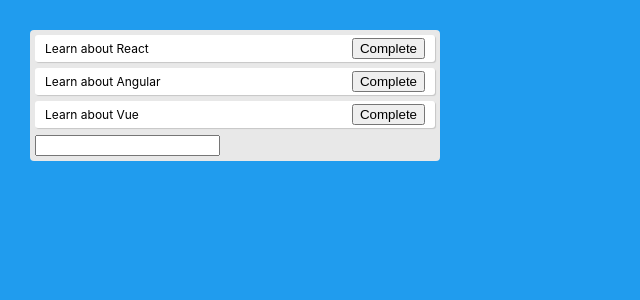
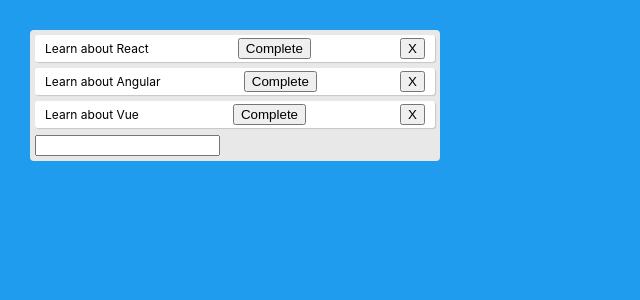
Before and after one commit to dstearle/react-hooks-intro, a React (Create React App) app: page / in a window 1280 px wide. Shown: the top 300 px of the page, without its empty margins (0-640 px from the left). Built offline with nearby package versions, Linux system fonts and the light colour scheme.

Commit message:
Created new button for removing todos

```diff
--- a/src/App.js
+++ b/src/App.js
@@ -2,7 +2,7 @@
 import './App.css';
 
 // Todo Component
-function Todo({ todo, index, completeTodo}) {
+function Todo({ todo, index, completeTodo, deleteTodo}) {
 
 	return <div className="todo" style={{ textDecoration: todo.isCompleted ? "line-through" : "" }}>
 
@@ -11,6 +11,9 @@
 
 			{/* Complete Button */}
 			<div><button onClick={() => completeTodo(index)}>Complete</button></div>
+
+			{/* Delete Button */}
+			<div><button onClick={() => deleteTodo(index)}>X</button></div>
 
 		</div>;
 
```
